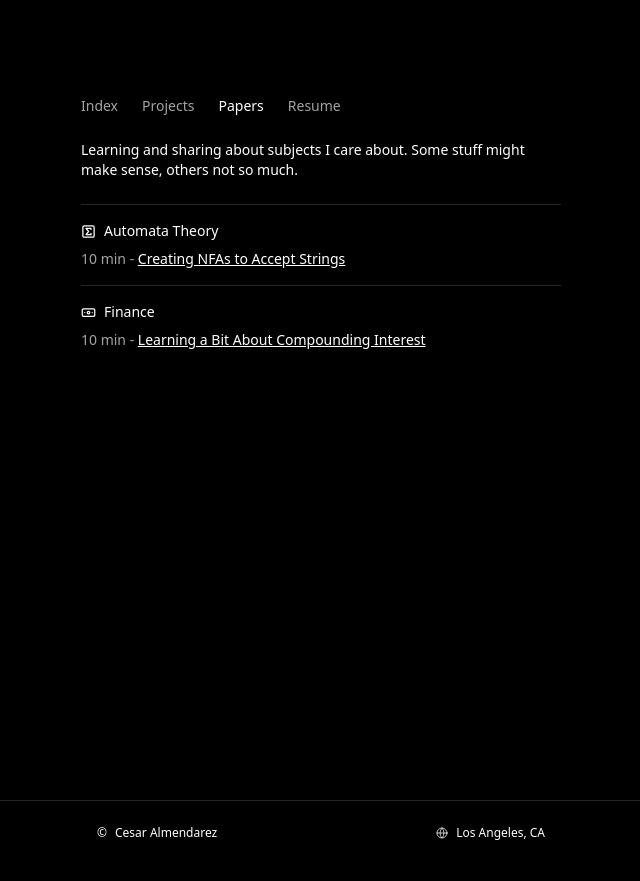
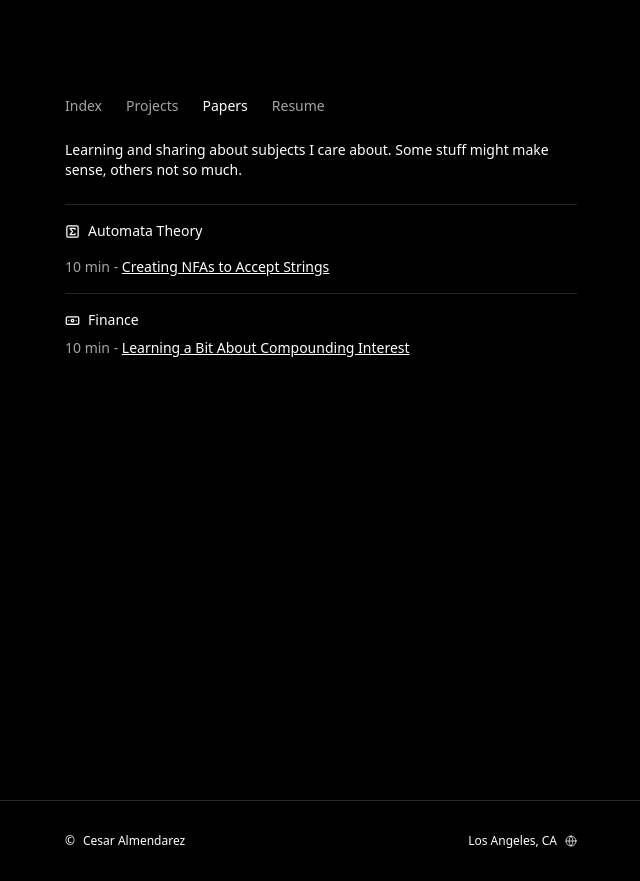
Before and after one commit to cesarealmendarez/cesaralmendarez, a Next.js app: page /papers in a window 1280 px wide. Shown: the whole page, without its empty margins (319-959 px from the left). Built offline with nearby package versions, Linux system fonts and the light colour scheme.

Commit message:
Mon Apr 15

```diff
--- a/src/components/Footer.tsx
+++ b/src/components/Footer.tsx
@@ -2,28 +2,29 @@ import { Globe } from "lucide-react";
 
 export default function Footer() {
     return (
-        <div className="border-t-[0.5px] border-neutral-800 py-6 ">
-            <div className="mx-auto max-w-7xl px-0">
-                <div className="mx-auto flex max-w-lg flex-row items-center px-8">
-                    <div className="flex grow flex-row items-center justify-start space-x-2">
-                        <p className="text-left text-xs font-light text-white">
+        <div className="border-t-[0.5px] border-neutral-800 py-8">
+            <div className="max-w-lg mx-auto px-8 md:px-0">
+                <div className="w-full flex flex-row items-center justify-center">
+                    <div className="flex flex-row grow items-center justify-start space-x-2">
+                        <p className="text-left text-xs text-white font-light">
                             &copy;
                         </p>
-                        <p className="text-left text-xs font-light text-white">
+
+                        <p className="text-left text-xs text-white font-light">
                             Cesar Almendarez
                         </p>
                     </div>
 
-                    <div className="flex grow flex-row items-center justify-end">
+                    <div className="flex flex-row grow items-center justify-end">
                         <div className="flex flex-row items-center justify-end space-x-2">
+                            <p className="text-right text-xs text-white font-light">
+                                Los Angeles, CA
+                            </p>
                             <Globe
                                 size={12}
                                 strokeWidth={1.5}
                                 className="text-white"
                             />
-                            <p className="text-right text-xs font-light text-white">
-                                Los Angeles, CA
-                            </p>
                         </div>
                     </div>
                 </div>
--- a/src/components/NavigationBar.tsx
+++ b/src/components/NavigationBar.tsx
@@ -1,31 +1,23 @@
 import Link from "next/link";
 import { useRouter } from "next/router";
-
 import { navigationLinks } from "@/lib/utilities";
-import { useEffect } from "react";
 
 export default function NavigationBar() {
     let router = useRouter();
 
-    useEffect(() => {
-        if (router.isReady) {
-            console.log(router.pathname as string == "/papers/[slug]")
-        }
-    }, [router])
-
     return (
-        <div className="flex w-full flex-row items-center">
-            <ul className="flex w-full grow flex-row items-center justify-start space-x-6">
+        <nav className="w-full flex flex-row items-center justify-start">
+            <ul className="w-full flex flex-row grow items-center justify-start space-x-6">
                 {navigationLinks.map((link, idx) => {
                     return (
                         <li key={idx}>
                             <Link href={link.url} target={link.target}>
                                 {router.pathname == link.url || (link.url == "/papers" && (router.pathname as string).startsWith("/papers/[slug]")) ? (
-                                    <p className="text-left text-sm font-light text-white transition-colors duration-300">
+                                    <p className="text-left text-sm text-white font-light transition-colors duration-300">
                                         {link.name}
                                     </p>
                                 ) : (
-                                    <p className="text-left text-sm font-light text-neutral-400 transition-colors duration-300 hover:text-neutral-300">
+                                    <p className="text-left text-sm text-neutral-400 hover:text-neutral-300 font-light transition-colors duration-300">
                                         {link.name}
                                     </p>
                                 )}
@@ -34,6 +26,6 @@ export default function NavigationBar() {
                     );
                 })}
             </ul>
-        </div>
+        </nav>
     );
 }
--- a/src/lib/utilities.tsx
+++ b/src/lib/utilities.tsx
@@ -24,7 +24,7 @@ export const navigationLinks = [
         name: "Resume",
         url: "/Cesar-Almendarez-Resume-Fall-2023.pdf",
         target: "_blank",
-    },
+    }
 ];
 
 export const socialLinks = [
--- a/src/pages/_app.tsx
+++ b/src/pages/_app.tsx
@@ -34,16 +34,25 @@ export default function App({ Component, pageProps }: AppProps) {
                 })()}
             </Head>
 
-            <div className="min-h-screen flex flex-col bg-black">
-                <div className="min-h-screen flex grow mx-auto max-w-7xl px-0">
-                    <div className="mx-auto md:max-w-xl px-8 md:px-12 py-24">
+            <div className="min-h-screen">
+                <div className="min-h-screen max-w-lg mx-auto px-8 md:px-0 py-24">
+                    <NavigationBar />
+
+                    <Component {...pageProps} />
+                </div>
+
+                <Footer />
+            </div>
+            {/* <div className="min-h-screen flex flex-col bg-black">
+                <div className="min-h-screen flex grow mx-auto max-w-7xl">
+                    <div className="mx-auto md:max-w-xl px-8 py-24">
                         <NavigationBar />
                         <Component {...pageProps} />
                     </div>
                 </div>
 
                 <Footer />
-            </div>
+            </div> */}
         </>
     );
 }
--- a/src/pages/papers/[slug].tsx
+++ b/src/pages/papers/[slug].tsx
@@ -23,48 +23,53 @@ export default function Paper() {
     if (paper) {
         return (
             <div className="mt-6 flex w-full flex-col items-start justify-start space-y-6">
-                <div className="w-full flex flex-col items-start justify-start space-y-4">
-                    <button onClick={() => { router.push("/papers", undefined, { shallow: true }) }} className="w-full flex flex-row items-center justify-start space-x-2">
-                        <ChevronLeft size={17} className="text-white" />
-                        <h1 className="text-left text-sm font-light text-white">
-                            {paper.title}
-                        </h1>
-                    </button>
+                <p className="text-left text-sm font-light text-white">
+                    Learning and sharing about subjects I care about. Some stuff might make sense, others not so much.
+                </p>
+            </div>
+            // <div className="mt-6 flex w-full flex-col items-start justify-start space-y-6">
+            //     <div className="w-full flex flex-col items-start justify-start space-y-4">
+            //         <button onClick={() => { router.push("/papers", undefined, { shallow: true }) }} className="w-full flex flex-row items-center justify-start space-x-2">
+            //             <ChevronLeft size={17} className="text-white" />
+            //             <h1 className="text-left text-sm font-light text-white">
+            //                 {paper.title}
+            //             </h1>
+            //         </button>
 
-                    <div className="flex flex-wrap gap-x-4 gap-y-2 border-b-[0.5px] border-neutral-800 pb-4">
-                        <div className="w-auto flex flex-row items-center justify-start gap-2">
-                            <>
-                                {paper.icon}
-                            </>
-                            <p className="text-left text-xs text-neutral-400 font-light">
-                                {paper.topic}
-                            </p>
-                        </div>
-                        <div className="w-auto flex flex-row items-center justify-start gap-2">
-                            <Calendar size={15} className="text-neutral-400" />
-                            <p className="text-left text-xs text-neutral-400 font-light">
-                                {paper.publishedTimestamp}
-                            </p>
-                        </div>
-                        <div className="w-auto flex flex-row items-center justify-start gap-2">
-                            <Timer size={15} className="text-neutral-400" />
-                            <p className="text-left text-xs text-neutral-400 font-light">
-                                {paper.readTimeMinutes} minute read
-                            </p>
-                        </div>
-                        <div className="w-auto flex flex-row items-center justify-start gap-2">
-                            <UserCircleIcon size={15} className="text-neutral-400" />
-                            <p className="text-left text-xs text-neutral-400 font-light">
-                                {paper.author}
-                            </p>
-                        </div>
-                    </div>
+            //         <div className="flex flex-wrap gap-x-4 gap-y-2 border-b-[0.5px] border-neutral-800 pb-4">
+            //             <div className="w-auto flex flex-row items-center justify-start gap-2">
+            //                 <>
+            //                     {paper.icon}
+            //                 </>
+            //                 <p className="text-left text-xs text-neutral-400 font-light">
+            //                     {paper.topic}
+            //                 </p>
+            //             </div>
+            //             <div className="w-auto flex flex-row items-center justify-start gap-2">
+            //                 <Calendar size={15} className="text-neutral-400" />
+            //                 <p className="text-left text-xs text-neutral-400 font-light">
+            //                     {paper.publishedTimestamp}
+            //                 </p>
+            //             </div>
+            //             <div className="w-auto flex flex-row items-center justify-start gap-2">
+            //                 <Timer size={15} className="text-neutral-400" />
+            //                 <p className="text-left text-xs text-neutral-400 font-light">
+            //                     {paper.readTimeMinutes} minute read
+            //                 </p>
+            //             </div>
+            //             <div className="w-auto flex flex-row items-center justify-start gap-2">
+            //                 <UserCircleIcon size={15} className="text-neutral-400" />
+            //                 <p className="text-left text-xs text-neutral-400 font-light">
+            //                     {paper.author}
+            //                 </p>
+            //             </div>
+            //         </div>
 
-                    <>
-                        {paper.content}
-                    </>
-                </div>
-            </div>
+            //         <>
+            //             {paper.content}
+            //         </>
+            //     </div>
+            // </div>
         );
     } else { return (<></>); }
 };
--- a/src/pages/papers/index.tsx
+++ b/src/pages/papers/index.tsx
@@ -16,7 +16,7 @@ export default function Papers() {
             <ul className="flex w-full flex-col items-start justify-start">
                 <li
                     key="automata-theory"
-                    className="flex w-full flex-col items-start justify-start space-y-2 border-t-[0.5px] border-neutral-800 px-0 py-4"
+                    className="flex w-full flex-col items-start justify-start space-y-4 border-t-[0.5px] border-neutral-800 px-0 py-4"
                 >
                     <div className="w-full flex flex-row items-center justify-start space-x-2">
                         <SigmaSquare className="text-white" size={15} />
```
